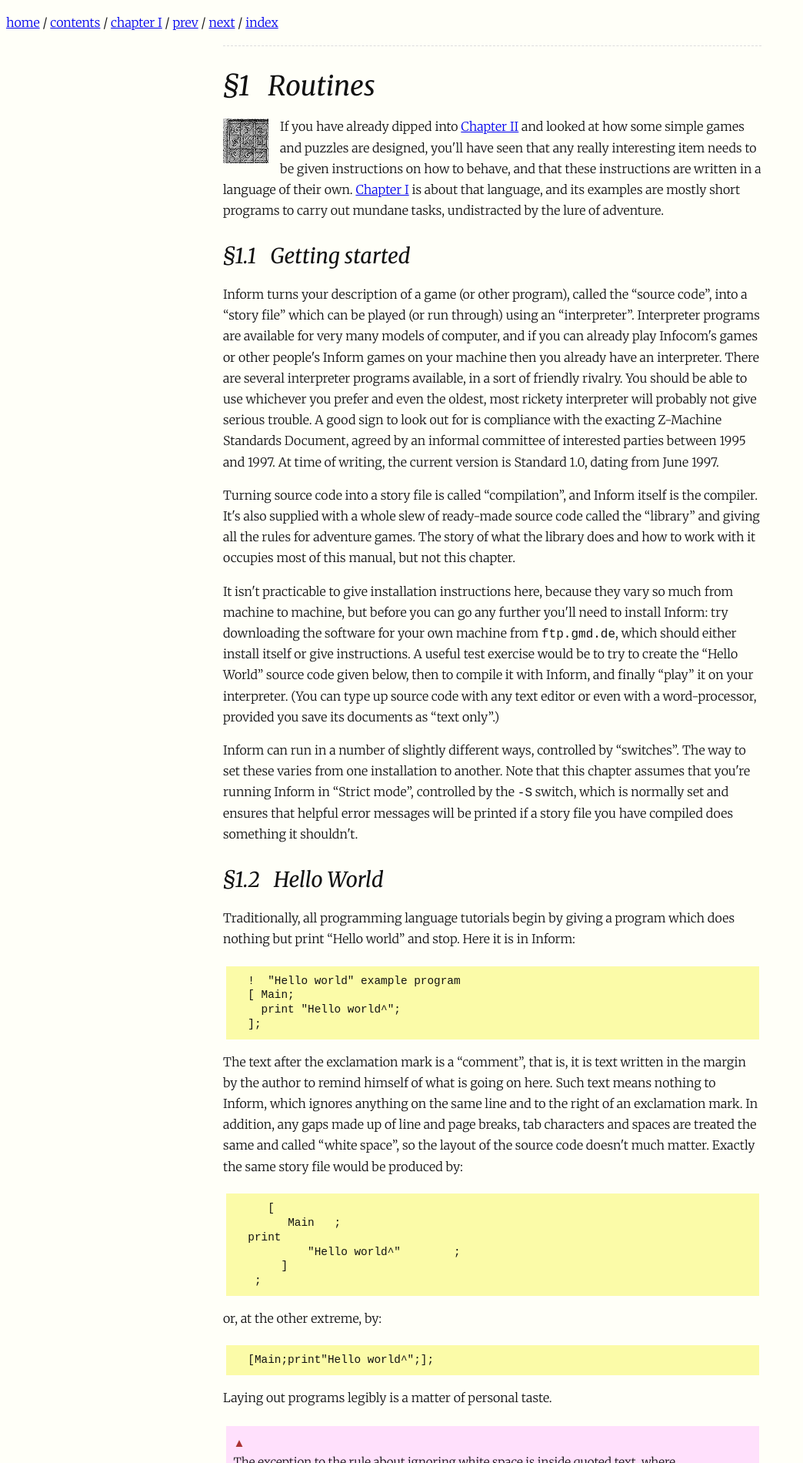
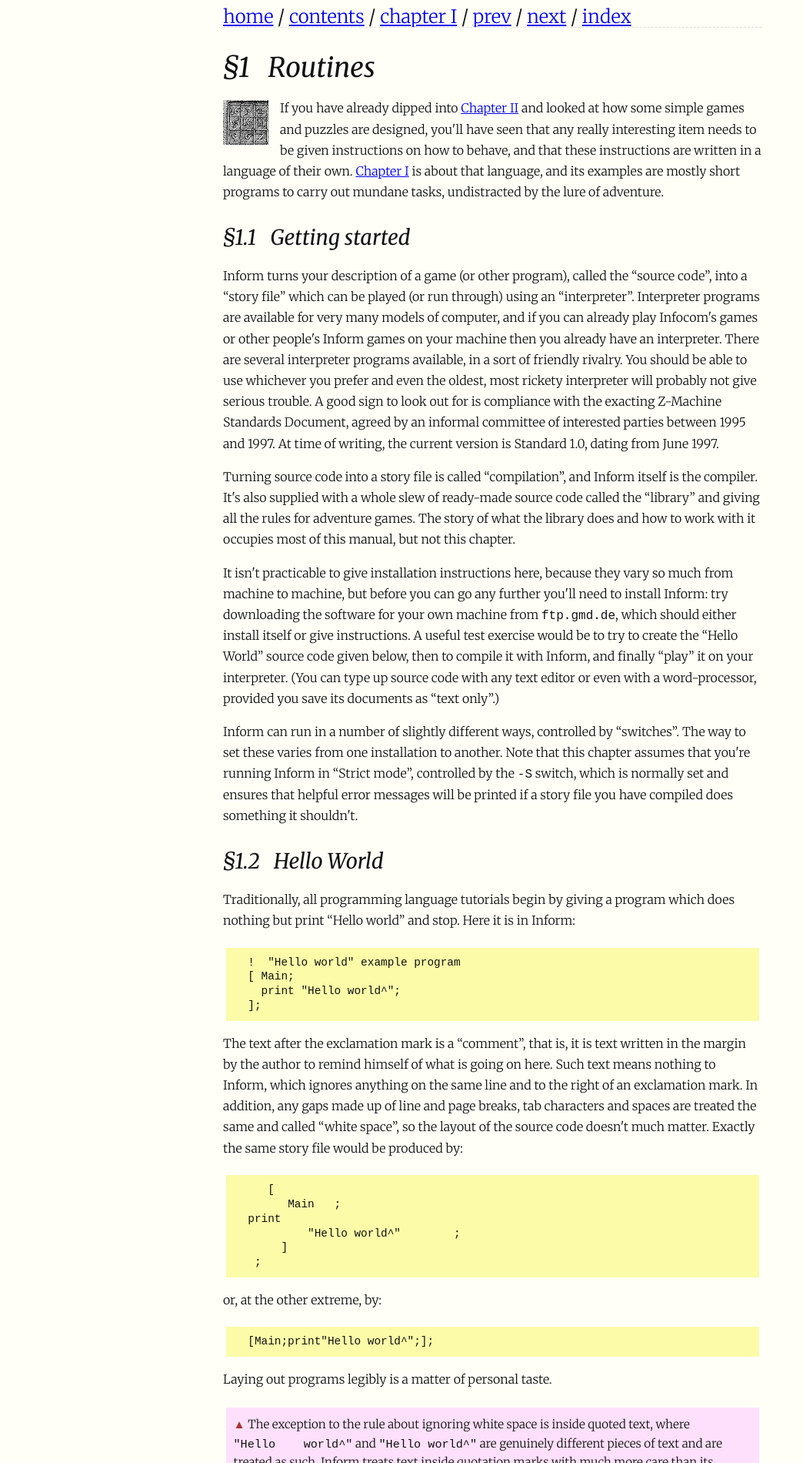
Before and after one commit to radiogoddess/inform6-dm4, a plain HTML site: page s1.html in a window 1280 px wide. Shown: the top 1900 px of the page at 77% size, without its empty margins (0-1044 px from the left). Drawn offline with Linux system fonts and the light colour scheme; a web font is replaced by a local one.

Commit message:
navbar improvements

```diff
--- a/dm4.css
+++ b/dm4.css
@@ -96,6 +96,7 @@ h3 {
 
 hr {
   border: none;
+
 }hr::before {
   content: '* * *';
   display: block;
@@ -127,9 +128,6 @@ p > code, ul > li > code, tt {
     font-size: 100%;
 }
 
-span.warning {
-    display: block;
-}
 
 .syntax {
     background-color: #91ff9c;
@@ -173,11 +171,18 @@ div.bigclump {margin-top: 1em; margin-bottom: 1em; }
 div.clump {margin-top: 0.5em; margin-bottom: 0.5em; }
 div.inset {margin-left: 30px; margin-top: 1em; margin-bottom: 1em; }
 
-div.page, navbar {
+div.page {
     border-top: 1px dashed #DDDDDD;
 	  border-bottom: 1px dashed #DDDDDD;
     margin: auto;
     max-width: 700px;
+}
+
+p.navbar {
+  overflow: hidden;
+  margin: auto;
+  width: 700px;
+  font-size: 150%;
 }
 
 span.atleft {vertical-align: top; float: left;
@@ -270,4 +275,11 @@ ul.indexlist li ul li ul li {font-size: 11pt; text-align: justify;
   pre, .output, .code, .syntax {
     padding-left: 5px;
   }
+
+  p.navbar {
+    overflow: hidden;
+    margin: auto;
+    width: 300px;
+    font-size: 100%;
+  }
 }
```
Also changed, not shown: s1.html (+1 -2 lines).
